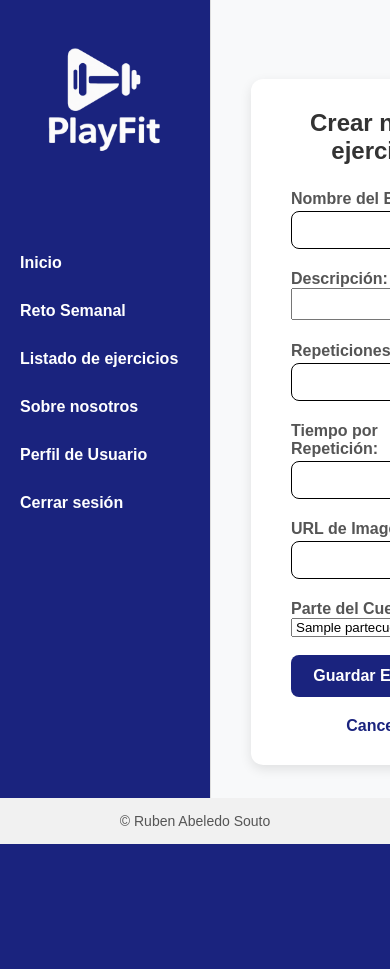
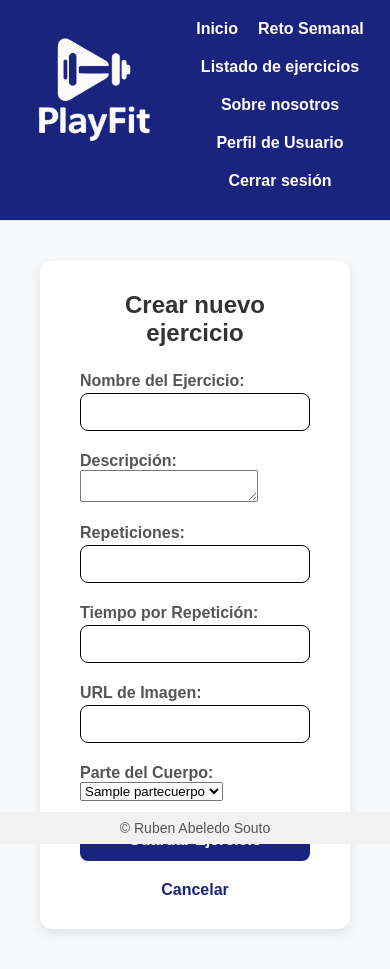
Before and after one commit to Rub33ns/AbeledoSoutoRuben_TFC, a PHP site: page /vistas/crearEjercicios.php in a window 390 px wide; the page is wider, and only the part inside the window is pictured. Before the commit the page ends 844 px from the top of that part, so only its background shows below. Run offline with PHP 8.4, Linux system fonts and the light colour scheme; the visitor is signed in with stand-in values (Sample User, id 1); tables that the repository leaves empty hold one stand-in row (values such as "Sample post").

Commit message:
cambios en el footer y modelos responsives

```diff
--- a/estilos/crearEjerciciosFormulario.css
+++ b/estilos/crearEjerciciosFormulario.css
@@ -55,7 +55,7 @@ body {
 
 /* Estilo para el formulário */
 .formularioCrearEjercicio {
-    background-color: #ffffff;
+    background-color: white;
     padding: 30px 40px;
     border-radius: 12px;
     box-shadow: 0 4px 12px rgba(0, 0, 0, 0.1);
@@ -94,7 +94,7 @@ input[type="url"] {
     width: 100%;
     padding: 12px;
     background-color: #1A237E;
-    color: #fff;
+    color: white;
     border: none;
     border-radius: 8px;
     font-size: 16px;
@@ -119,7 +119,7 @@ input[type="url"] {
 }
 .footer {
   text-align: center;
-  padding: 15px;
+  padding: 8px;
   background-color: #f1f1f1;
   font-size: 14px;
   color: #555;
@@ -127,3 +127,27 @@ input[type="url"] {
   bottom: 0;
   width: 100%;
 }
+@media (max-width: 768px) {
+
+    .contenedorGeneral {
+    flex-direction: column;
+    height: auto;
+  }
+  .sidebar {
+    width: 100%;
+    border-right: none;
+    border-bottom: 1px solid #ddd;
+    display: flex;
+    justify-content: center;
+    padding: 10px;
+  }
+  .sidebar nav ul {
+    display: flex;
+    flex-wrap: wrap;
+    justify-content: center;
+    padding: 0;
+  }
+  .sidebar nav ul li {
+    margin: 10px;
+  }
+}
--- a/estilos/inicio.css
+++ b/estilos/inicio.css
@@ -96,7 +96,7 @@ body {
 /* Estilo para el Footer de la página */
 .footer {
   text-align: center;
-  padding: 15px;
+  padding: 8px;
   background-color: #f1f1f1;
   font-size: 14px;
   color: #555;
--- a/estilos/listados.css
+++ b/estilos/listados.css
@@ -129,7 +129,7 @@ body {
 }
 .footer {
   text-align: center;
-  padding: 15px;
+  padding: 8px;
   background-color: #f1f1f1;
   font-size: 14px;
   color: #555;
--- a/estilos/perfil.css
+++ b/estilos/perfil.css
@@ -116,7 +116,7 @@ body {
 
 .footer {
   text-align: center;
-  padding: 15px;
+  padding: 8px;
   background-color: #f1f1f1;
   font-size: 14px;
   color: #555;
--- a/estilos/retos.css
+++ b/estilos/retos.css
@@ -167,7 +167,7 @@ y asi con la trasera tambien. */
 
 .footer {
   text-align: center;
-  padding: 15px;
+  padding: 8px;
   background-color: #f1f1f1;
   font-size: 14px;
   color: #555;
--- a/estilos/sobreNosotros.css
+++ b/estilos/sobreNosotros.css
@@ -112,7 +112,7 @@ body {
 
 .footer {
   text-align: center;
-  padding: 15px;
+  padding: 8px;
   background-color: #f1f1f1;
   font-size: 14px;
   color: #555;
--- a/vistas/sobreNosotros.php
+++ b/vistas/sobreNosotros.php
@@ -152,10 +152,11 @@ if (!isset($_SESSION['usuario'])) {
           </div>
         </div>
       </div>
-      <footer class="footer">
+
+    </main>
+    <footer class="footer">
         <p>&copy; Ruben Abeledo Souto</p>
       </footer>
-    </main>
   </div>
 
 </body>
```
Also changed, not shown: estilos/modificarFormulario.css (+25 -1 lines).
